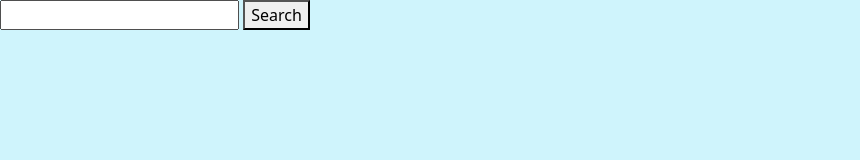
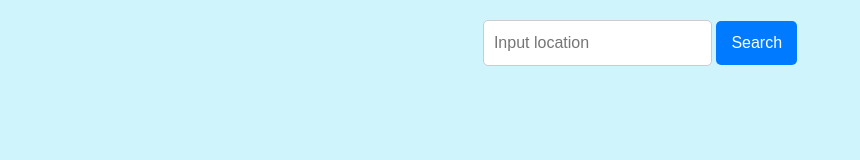
Before and after one commit to SamCodeCraft/Project-Phase1, a website: page index.html in a window 1280 px wide. Shown: the whole page, without its empty margins (0-860 px from the left). Drawn offline with Linux system fonts and the light colour scheme.

Commit message:
Added css styling

```diff
--- a/css/style.css
+++ b/css/style.css
@@ -1 +1,30 @@
 @import url(./bootstrap.css);
+  body {
+    font-family: Arial, sans-serif;
+    background-color: #f0f0f0;
+    color: #333;
+    text-align: center;
+    padding: 20px;
+  }
+  #weather, #humidity, #pressure {
+    margin-top: 20px;
+    font-size: 20px;
+    font-weight: bold;
+    color: #444;
+  }
+  #submit {
+    background-color: #007bff;
+    color: white;
+    padding: 10px 15px;
+    border: none;
+    border-radius: 5px;
+    cursor: pointer;
+  }
+  #submit:hover {
+    background-color: blue;
+  }
+  #city {
+    padding: 10px;
+    border: 1px solid #ccc;
+    border-radius: 5px;
+  }
--- a/index.html
+++ b/index.html
@@ -7,7 +7,7 @@
   <link rel="stylesheet" href="./css/style.css">
 </head>
 <body class="bg-info-subtle">
-  <input type="text" id="city">
+  <input type="text" placeholder="Input location" id="city">
   <button id="submit">Search</button>
    <p id="weather"></p>
    <p id="humidity"></p>
```
Also changed, not shown: images/weatherImg.jpeg (added), js/index.js (line endings or trailing spaces).
